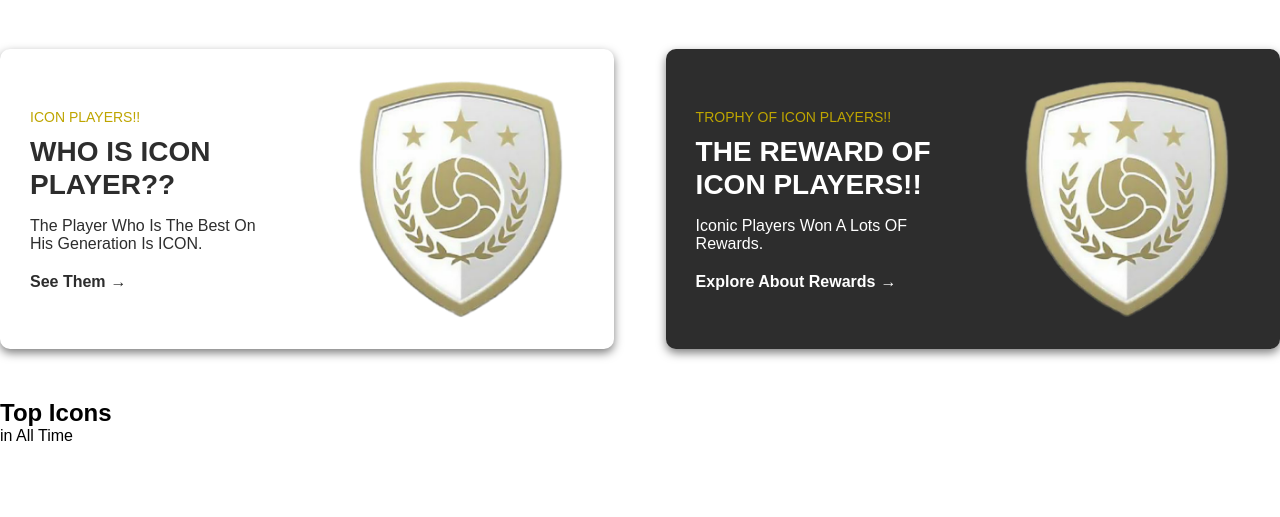
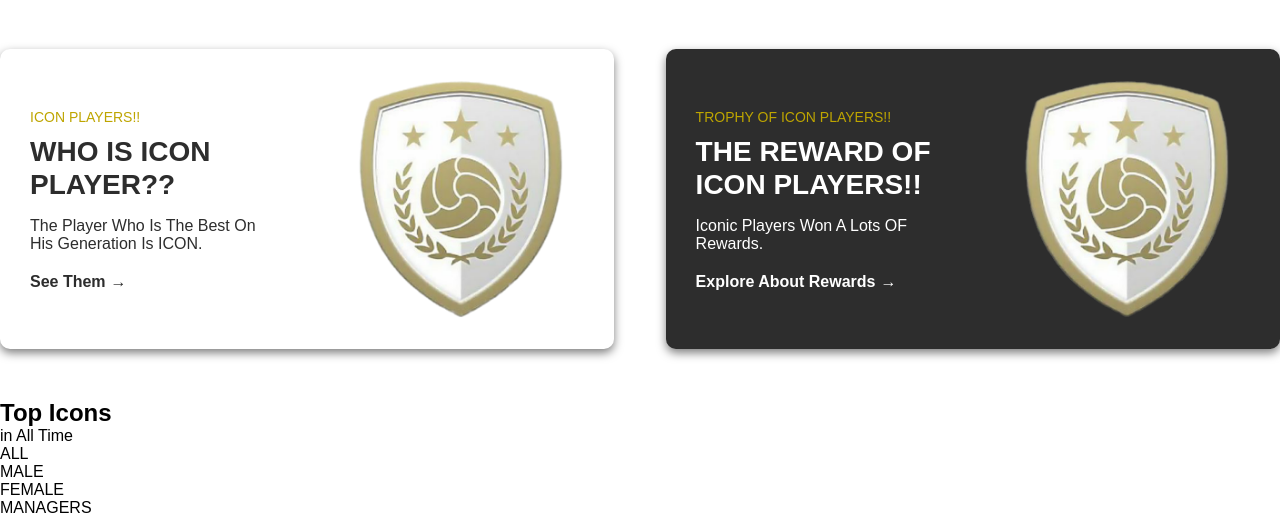
Before and after one commit to mohammadtaha2007/helli7_rahimi_sportclub, a PHP site: page / in a window 1280 px wide. Shown: the part 1191-1708 px from the top of the page. Before the commit the page ends 1632 px from the top, so only its background shows below. Run offline with PHP 8.4, Linux system fonts and the light colour scheme.

Commit message:
add another part of header of players-section
add the navbar of players-section

```diff
--- a/index.php
+++ b/index.php
@@ -152,6 +152,13 @@
             <div class="players-header">
                 <h2 class="players-title">Top Icons</h2>
                 <span class="players-tab">in All Time</span>
+                <ul class="players-filters">
+                    <li><a href="#" class="filter active">ALL</a></li>
+                    <li><a href="#" class="filter">MALE</a></li>
+                    <li><a href="#" class="filter">FEMALE</a></li>
+                    <li><a href="#" class="filter">MANAGERS</a></li>
+                </ul>
+            </div>
             </div>
         </div>
     </section>
```
